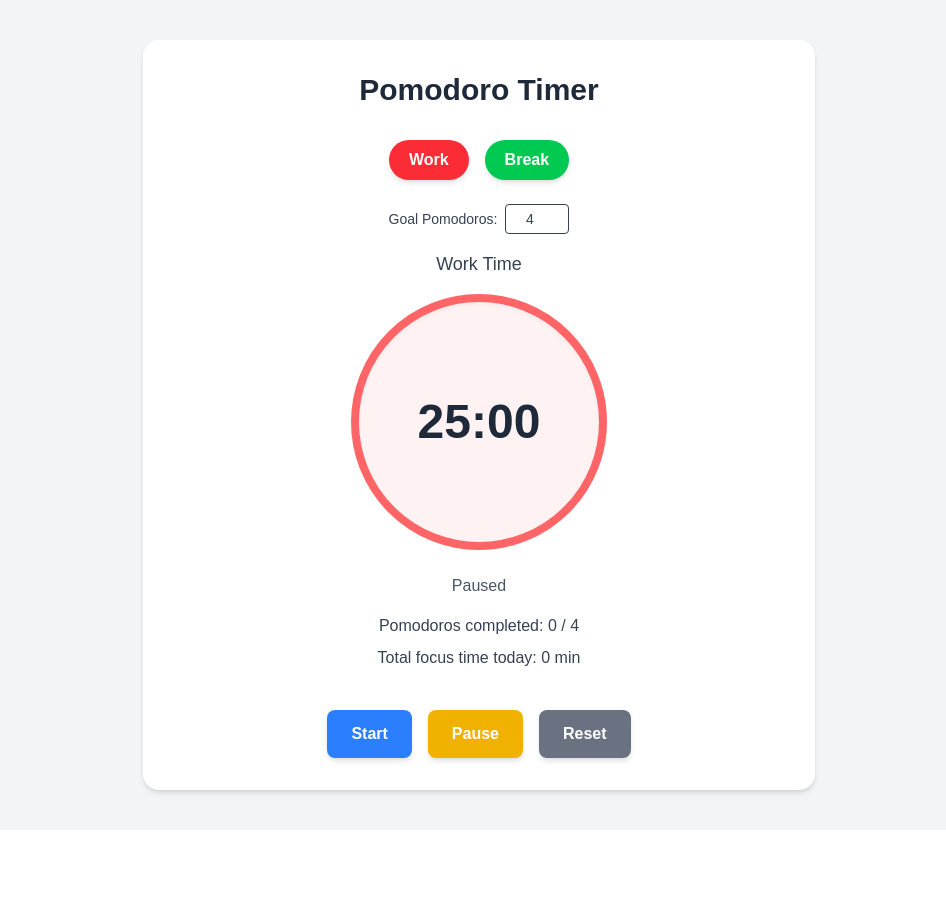
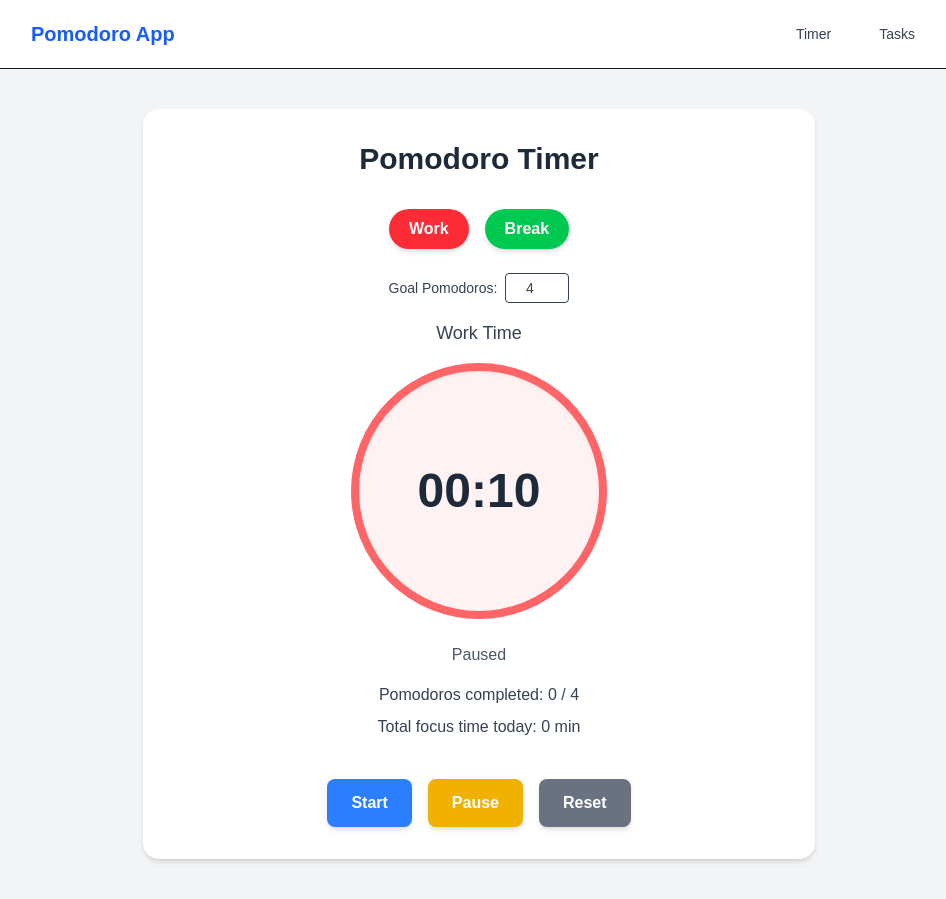
Before and after one commit to Tuyudaku561/pomodoro-todo-app, a Next.js app: page /timer in a window 1280 px wide. Shown: the whole page, without its empty margins (161-1107 px from the left). Before the commit the page ends 830 px from the top, so only its background shows below. Built offline with nearby package versions, Linux system fonts and the light colour scheme.

Commit message:
headerを取り込み

```diff
--- a/app/layout.tsx
+++ b/app/layout.tsx
@@ -2,6 +2,7 @@ import type { Metadata } from "next";
 import { Geist, Geist_Mono } from "next/font/google";
 import "./globals.css";
 import { TaskProvider } from "./task/TaskContext";
+import Header from "@/components/Header";
 
 const geistSans = Geist({
   variable: "--font-geist-sans",
@@ -26,9 +27,12 @@ export default function RootLayout({
   return (
     <html lang="en">
       <body
-        className={`${geistSans.variable} ${geistMono.variable} antialiased`}
+        className={`${geistSans.variable} ${geistMono.variable} antialiased font-sans`}
       >
-        <TaskProvider>{children}</TaskProvider>
+        <TaskProvider>
+          <Header />
+          {children}
+        </TaskProvider>
       </body>
     </html>
   );
--- a/app/timer/page.tsx
+++ b/app/timer/page.tsx
@@ -1,78 +1,17 @@
 "use client";
 
 import { useState, useEffect } from "react";
-import { useSearchParams } from "next/navigation";
 import TimerDisplay from "../../components/TimerDisplay";
 import ModeSwitcher from "../../components/ModeSwitcher";
 import TimerControls from "../../components/TimerControls";
-import type { Task } from "../task/types";
 
 export default function TimerPage() {
-	const searchParams = useSearchParams();
-	const taskId = searchParams.get('taskId');
-
-	const TIMER_STORAGE_KEY = "pomodoro-timer";
-
-	const [mode, setMode] = useState<"work" | "break">("work");// タイマーのモード（work か break）
-	const [timeLeft, setTimeLeft] = useState(25 * 60);// 残り時間（秒）
-	const [isRunning, setIsRunning] = useState(false);// タイマーが動いているかどうか
-	const [pomodoroCount, setPomodoroCount] = useState(0);// 完了したポモドーロ回数
-	const [targetPomodoros, setTargetPomodoros] = useState(4);// 目標ポモドーロ数
+  const [mode, setMode] = useState<"work" | "break">("work");// タイマーのモード（work か break）
+  const [timeLeft, setTimeLeft] = useState(10);// 残り時間（秒）
+  const [isRunning, setIsRunning] = useState(false);// タイマーが動いているかどうか
+  const [pomodoroCount, setPomodoroCount] = useState(0);// 完了したポモドーロ回数
+  const [targetPomodoros, setTargetPomodoros] = useState(4);// 目標ポモドーロ数
 	const [totalFocusSeconds, setTotalFocusSeconds] = useState(0);// 累計集中時間（秒）
-
-	// ローカルストレージからタイマーの状態を読み込む
-	useEffect(() => {
-		if (typeof window !== 'undefined') {
-			const storedTimer = localStorage.getItem(TIMER_STORAGE_KEY);
-			if (storedTimer) {
-				try {
-					const timerData = JSON.parse(storedTimer);
-					setMode(timerData.mode || "work");
-					setTimeLeft(timerData.timeLeft || 25 * 60);
-					setIsRunning(timerData.isRunning || false);
-					setPomodoroCount(timerData.pomodoroCount || 0);
-					setTargetPomodoros(timerData.targetPomodoros || 4);
-					setTotalFocusSeconds(timerData.totalFocusSeconds || 0);
-				} catch (error) {
-					console.error("Failed to parse timer from localStorage:", error);
-				}
-			}
-		}
-	}, []);
-
-	// タイマーの状態が変更されたらローカルストレージに保存
-	useEffect(() => {
-		if (typeof window !== 'undefined') {
-			const timerData = {
-				mode,
-				timeLeft,
-				isRunning,
-				pomodoroCount,
-				targetPomodoros,
-				totalFocusSeconds,
-			};
-			localStorage.setItem(TIMER_STORAGE_KEY, JSON.stringify(timerData));
-		}
-	}, [mode, timeLeft, isRunning, pomodoroCount, targetPomodoros, totalFocusSeconds]);
-
-	// taskIdがある場合、タスクを取得して設定
-	useEffect(() => {
-		if (taskId && typeof window !== 'undefined') {
-			const storedTasks = localStorage.getItem("pomodoro-tasks");
-			if (storedTasks) {
-				try {
-					const tasks: Task[] = JSON.parse(storedTasks);
-					const task = tasks.find(t => t.id === Number(taskId));
-					if (task) {
-						setTargetPomodoros(task.pomodoroCount);
-						setIsRunning(true);
-					}
-				} catch (error) {
-					console.error("Failed to parse tasks:", error);
-				}
-			}
-		}
-	}, [taskId]);
 
   // 関数: 秒を mm:ss に変換する
   const formatTime = (seconds: number) => {
@@ -109,11 +48,11 @@ export default function TimerPage() {
 
         // Break に切り替え
         setMode("break");
-        setTimeLeft(5 * 60);
+        setTimeLeft(10);
       } else {
         // Work に戻す
         setMode("work");
-        setTimeLeft(25 * 60);
+        setTimeLeft(10);
       }
       return;
     }
--- /dev/null
+++ b/components/Header.tsx
@@ -0,0 +1,27 @@
+import Link from "next/link";
+
+export default function Header() {
+  return (
+    <header className="border-b bg-white px-6 py-4 shadow-sm dark:border-zinc-800 dark:bg-black">
+      <nav className="mx-auto flex max-w-4xl items-center justify-between">
+        <Link href="/" className="text-xl font-bold text-blue-600 dark:text-blue-400">
+          Pomodoro App
+        </Link>
+        <div className="flex gap-6">
+          <Link
+            href="/timer"
+            className="rounded-md px-3 py-2 text-sm font-medium text-gray-700 transition-colors hover:bg-gray-100 hover:text-blue-600 dark:text-zinc-300 dark:hover:bg-zinc-800 dark:hover:text-blue-400"
+          >
+            Timer
+          </Link>
+          <Link
+            href="/task"
+            className="rounded-md px-3 py-2 text-sm font-medium text-gray-700 transition-colors hover:bg-gray-100 hover:text-blue-600 dark:text-zinc-300 dark:hover:bg-zinc-800 dark:hover:text-blue-400"
+          >
+            Tasks
+          </Link>
+        </div>
+      </nav>
+    </header>
+  );
+}
```
